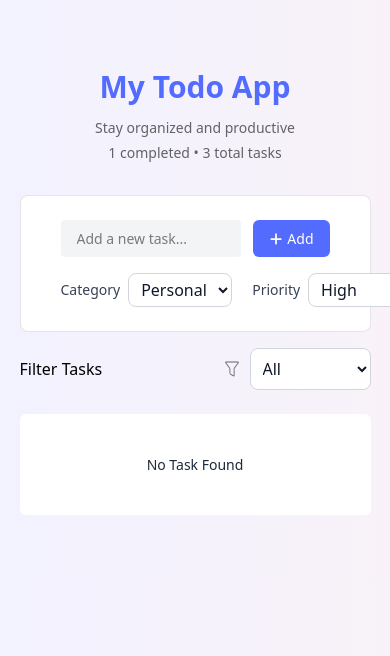
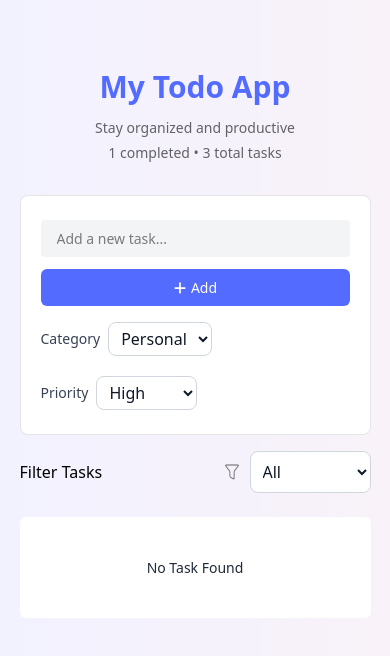
Before and after one commit to AbdullahProjects/Task-Management-Project--Redux-Toolkit-, a React (Vite) app: page / in a window 390 px wide. Shown: the top 656 px of the page. Built offline with nearby package versions, Linux system fonts and the light colour scheme; the HTML template or start-up script is replaced by a standard one.

Commit message:
responsive fixes

```diff
--- a/src/components/AddTask.jsx
+++ b/src/components/AddTask.jsx
@@ -17,9 +17,9 @@ const AddTask = () => {
   };
 
   return (
-    <div className="form mt-8 bg-white px-10 py-6 border border-black/10 rounded-lg w-full">
+    <div className="form mt-8 bg-white px-5 lg:px-10 py-6 border border-black/10 rounded-lg w-full">
       <form onSubmit={submitTask}>
-        <div className="flex flex-row items-center gap-3">
+        <div className="flex flex-col lg:flex-row items-center gap-3">
           {/* Input Field */}
           <input
             type="text"
@@ -31,13 +31,13 @@ const AddTask = () => {
           {/* Add Task Button */}
           <button
             type="submit"
-            className="bg-[#546bff] text-[14px] flex flex-row items-center justify-center gap-1 px-4 py-2 rounded-md text-white hover:cursor-pointer hover:shadow-lg hover:shadow-black/10 transition-all duration-500"
+            className="bg-[#546bff] text-[14px] w-full lg:w-[120px] flex flex-row items-center justify-center gap-1 px-4 py-2 rounded-md text-white hover:cursor-pointer hover:shadow-lg hover:shadow-black/10 transition-all duration-500"
           >
             <FaPlus className="text-[14px]" />
             <p className="text-[14px] text-semibold">Add</p>
           </button>
         </div>
-        <div className="mt-4 flex flex-row gap-5 items-center justify-normal">
+        <div className="mt-4 flex flex-col lg:flex-row gap-5 items-start justify-normal">
           {/* Select Category Option */}
           <div className="selection flex flex-row items-center gap-2">
             <label
```
